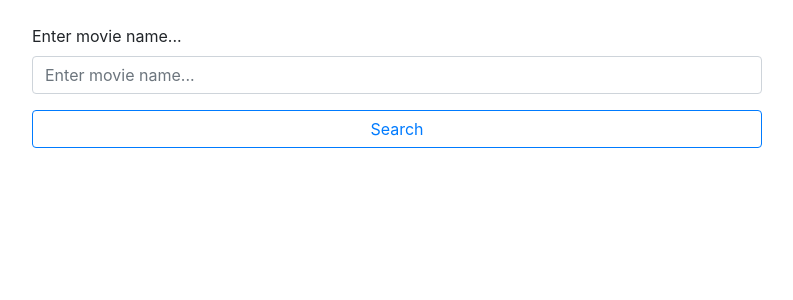
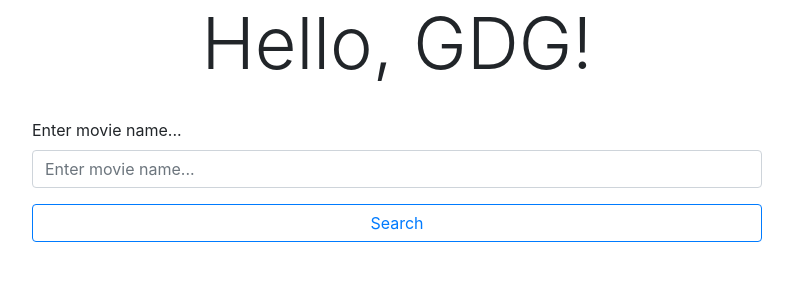
Before and after one commit to rahul-singh-bv/gdg-app, a Flask app: page / in a window 1280 px wide. Shown: the top 300 px of the page, without its empty margins (243-1036 px from the left). Run offline with Flask 2, Linux system fonts and the light colour scheme.

Commit message:
add hello GDG

```diff
--- a/templates/index.html
+++ b/templates/index.html
@@ -1,6 +1,9 @@
 {% extends 'base.html' %} {% block content %}
 <div class="container">
   <div class="row">
+    <div class="col-md-12">
+      <h1 class="display-3 text-center">Hello, GDG!</h1>
+    </div>
     <div class="col-md-8 offset-md-2 mt-4 col-12">
       <form action="/search">
         <div class="form-group">
```
